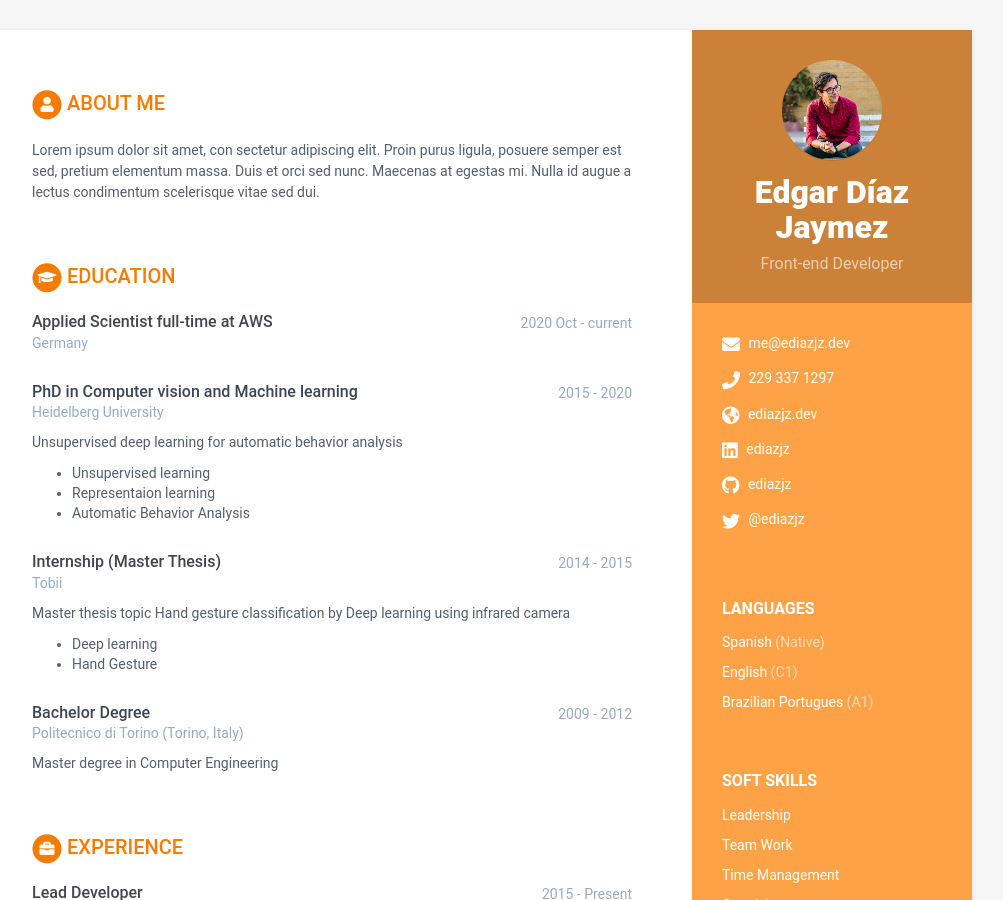
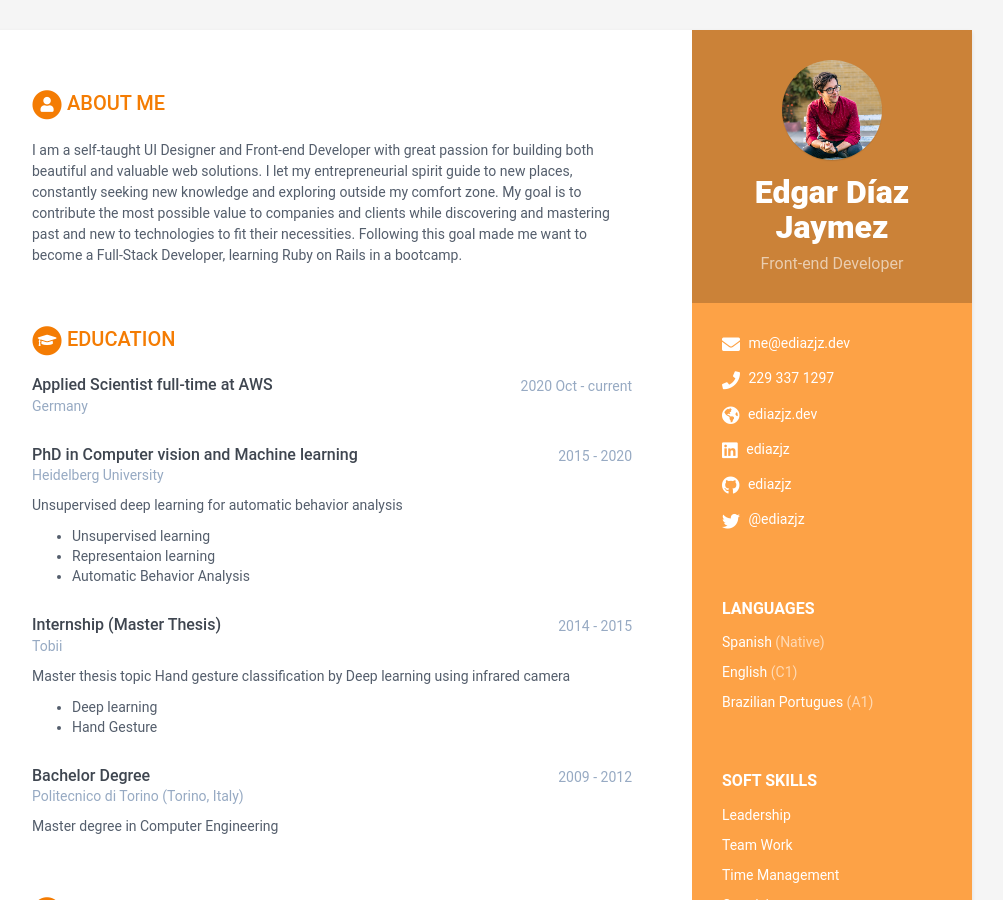
Before and after one commit to ediazjz/resume, a Jekyll site: the page built from index.html, in a window 1280 px wide and 900 px high. Shown: the whole window, without its empty margins (168-1171 px from the left). Built offline with Jekyll 4.4.1, drawn with Linux system fonts in a browser that asks for light colours.

Commit message:
Add Description

```diff
--- a/_data/data.yml
+++ b/_data/data.yml
@@ -62,7 +62,10 @@ sidebar:
 career-profile:
   title: About Me # NO MODIFICAR
   summary: |
-    Lorem ipsum dolor sit amet, con sectetur adipiscing elit. Proin purus ligula, posuere semper est sed, pretium elementum massa. Duis et orci sed nunc. Maecenas at egestas mi. Nulla id augue a lectus condimentum scelerisque vitae sed dui.
+    I am a self-taught UI Designer and Front-end Developer with great passion for building both beautiful and valuable web solutions.
+    I let my entrepreneurial spirit guide to new places, constantly seeking new knowledge and exploring outside my comfort zone.
+    My goal is to contribute the most possible value to companies and clients while discovering and mastering past and new to technologies to fit their  necessities.
+    Following  this  goal  made  me want  to  become  a  Full-Stack Developer, learning Ruby on Rails in a bootcamp.
 
 # Registra aquí tus estudios. Agrega o elimina según sea necesario
 educationcomplete:
```
